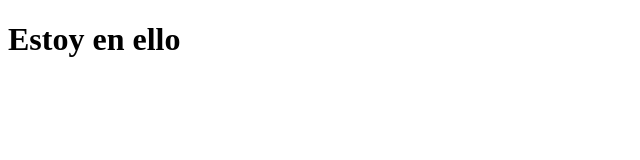
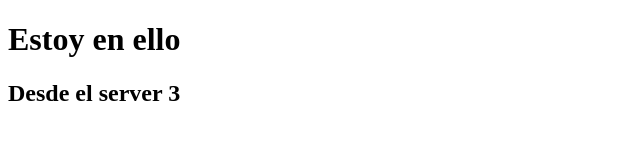
Before and after one commit to juandegaray/juandegaray.github.io, a plain HTML site: page index.html in a window 1280 px wide. Shown: the whole page, without its empty margins (0-640 px from the left). Drawn offline with Linux system fonts and the light colour scheme.

Commit message:
cambio el index

```diff
--- a/index.html
+++ b/index.html
@@ -7,5 +7,6 @@
 </head>
 <body>
     <h1>Estoy en ello</h1>
+    <h2>Desde el server 3</h2>
 </body>
 </html>
```
